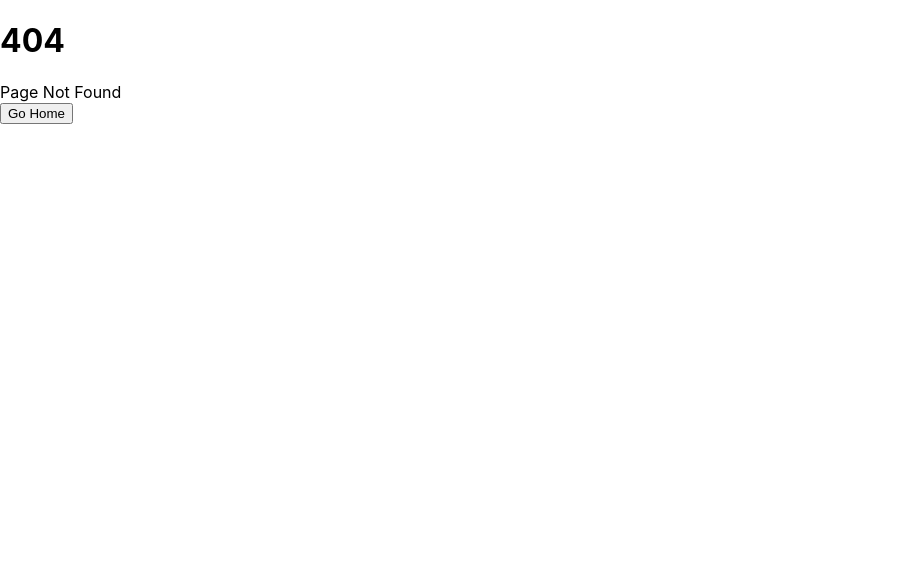
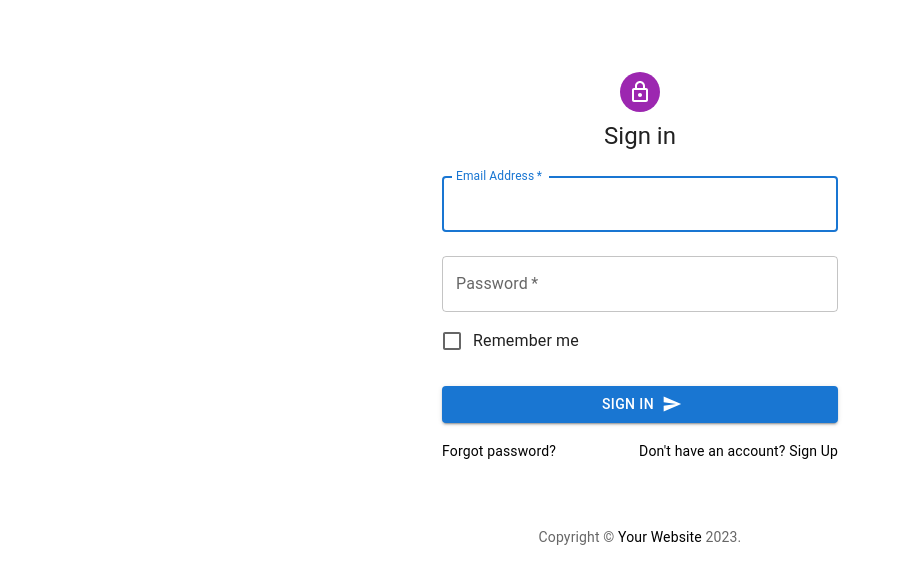
Before and after one commit to MaiThanhPhuc/admin-tech-shop, a React (Create React App) app: page /login in a window 1280 px wide. Before the commit this address had no page. Shown: the top 584 px of the page, without its empty margins (0-902 px from the left). Built offline with nearby package versions, Linux system fonts and the light colour scheme.

Commit message:
login admin

```diff
--- a/package.json
+++ b/package.json
@@ -15,6 +15,7 @@
     "@testing-library/user-event": "^13.2.1",
     "axios": "^1.3.5",
     "formik": "^2.2.9",
+    "jwt-decode": "^3.1.2",
     "prop-types": "^15.8.1",
     "react": "^18.2.0",
     "react-device-detect": "^2.2.3",
@@ -24,6 +25,7 @@
     "react-router": "^6.10.0",
     "react-router-dom": "^6.10.0",
     "react-scripts": "5.0.1",
+    "react-toastify": "^9.1.2",
     "sass": "^1.61.0",
     "styled-components": "^5.3.9",
     "web-vitals": "^2.1.0",
--- /dev/null
+++ b/src/pages/Login/Login.js
@@ -0,0 +1,175 @@
+import * as React from 'react';
+import Avatar from '@mui/material/Avatar';
+import CssBaseline from '@mui/material/CssBaseline';
+import TextField from '@mui/material/TextField';
+import FormControlLabel from '@mui/material/FormControlLabel';
+import Checkbox from '@mui/material/Checkbox';
+import Link from '@mui/material/Link';
+import Grid from '@mui/material/Grid';
+import Box from '@mui/material/Box';
+import LockOutlinedIcon from '@mui/icons-material/LockOutlined';
+import Typography from '@mui/material/Typography';
+import Container from '@mui/material/Container';
+import { createTheme, ThemeProvider } from '@mui/material/styles';
+import { FormEvent, useState } from 'react';
+import axios from 'axios';
+import LoadingButton from '@mui/lab/LoadingButton';
+import SendIcon from '@mui/icons-material/Send';
+import { validateEmail, validatePassword } from '../../util/ValidateData';
+import { ToastContainer, toast } from 'react-toastify';
+import 'react-toastify/dist/ReactToastify.css';
+import { useNavigate } from 'react-router-dom';
+
+function Copyright(props) {
+  return (
+    <Typography variant="body2" color="text.secondary" align="center" {...props}>
+      {'Copyright © '}
+      <Link color="inherit" href="https://mui.com/">
+        Your Website
+      </Link>{' '}
+      {new Date().getFullYear()}
+      {'.'}
+    </Typography>
+  );
+}
+
+const theme = createTheme();
+
+export default function Login() {
+  const [clickLogin, setClickLogin] = useState(false);
+  const [validate, setValidate] = useState(true);
+  const navigate = useNavigate();
+  const handleClickLogin = () => {
+    setClickLogin((prev) => !prev);
+  };
+
+  const validateLogin = (data) => {
+    return validateEmail(data?.email);
+  };
+
+  const handleSubmit = (event) => {
+    event.preventDefault();
+    const data = new FormData(event.currentTarget);
+    handleClickLogin();
+    const loginData = {
+      email: data.get('email'),
+      password: data.get('password'),
+    };
+
+    if (!validateLogin(loginData)) {
+      setValidate(false);
+      handleClickLogin();
+      return;
+    }
+
+    let config = {
+      method: 'post',
+      maxBodyLength: Infinity,
+      url: 'https://kltn-ecommerce.herokuapp.com/api/login',
+      headers: {
+        'Content-Type': 'application/json',
+      },
+      data: loginData,
+    };
+
+    axios
+      .request(config)
+      .then((response) => {
+        const dataResp = response.data;
+        navigate('/dashboard');
+        localStorage.setItem('access_token', dataResp.data.access_token);
+      })
+      .catch((error) => {
+        console.log(error);
+        toast.error('Incorret email or password.');
+      })
+      .finally(() => handleClickLogin());
+  };
+
+  return (
+    <>
+      <ThemeProvider theme={theme}>
+        <Container component="main" maxWidth="xs">
+          <CssBaseline />
+          <Box
+            sx={{
+              marginTop: 8,
+              display: 'flex',
+              flexDirection: 'column',
+              alignItems: 'center',
+            }}
+          >
+            <Avatar sx={{ m: 1, bgcolor: 'secondary.main' }}>
+              <LockOutlinedIcon />
+            </Avatar>
+            <Typography component="h1" variant="h5">
+              Sign in
+            </Typography>
+            <Box component="form" onSubmit={handleSubmit} noValidate sx={{ mt: 1 }}>
+              <TextField
+                error={!validate}
+                margin="normal"
+                required
+                fullWidth
+                id="email"
+                label="Email Address"
+                name="email"
+                autoComplete="email"
+                autoFocus
+              />
+              <TextField
+                error={!validate}
+                margin="normal"
+                required
+                fullWidth
+                name="password"
+                label="Password"
+                type="password"
+                id="password"
+                autoComplete="current-password"
+              />
+              <FormControlLabel control={<Checkbox value="remember" color="primary" />} label="Remember me" />
+              <LoadingButton
+                type="submit"
+                endIcon={<SendIcon />}
+                loading={clickLogin}
+                loadingPosition="end"
+                variant="contained"
+                fullWidth
+                sx={{ mt: 3, mb: 2 }}
+              >
+                <span>Sign In</span>
+              </LoadingButton>
+
+              <Grid container>
+                <Grid item xs>
+                  <Link href="#" variant="body2">
+                    Forgot password?
+                  </Link>
+                </Grid>
+                <Grid item>
+                  <Link href="/signUp" variant="body2">
+                    {"Don't have an account? Sign Up"}
+                  </Link>
+                </Grid>
+              </Grid>
+            </Box>
+          </Box>
+          <Copyright sx={{ mt: 8, mb: 4 }} />
+        </Container>
+      </ThemeProvider>
+      <ToastContainer
+        position="bottom-center"
+        autoClose={2000}
+        hideProgressBar
+        newestOnTop={false}
+        closeOnClick
+        rtl={false}
+        pauseOnFocusLoss
+        draggable
+        pauseOnHover
+        theme="dark"
+      />
+    </>
+  );
+}
--- a/src/routes/MyRoutes.js
+++ b/src/routes/MyRoutes.js
@@ -1,4 +1,4 @@
-import { Routes, Route } from 'react-router-dom';
+import { Routes, Route, useNavigate } from 'react-router-dom';
 import PrivateRoute from './PrivateRoute';
 import MainLayout from '../layout/MainLayout/MainLayout';
 import Dashboard from '../pages/Dashboard/Dashboard';
@@ -14,10 +14,12 @@
 import AddCategory from '../pages/Category/AddCategory';
 import ListCategory from '../pages/Category/ListCategory';
 import AddStore from '../pages/Store/AddStore';
+import Login from '../pages/Login/Login';
 const MyRoutes = () => {
   return (
     <>
       <Routes>
+        <Route path="/login" element={<Login />} />
         <Route element={<PrivateRoute />}>
           <Route path="/" element={<MainLayout />}>
             <Route path="/dashboard" element={<Dashboard />} exact />
--- a/src/routes/PrivateRoute.js
+++ b/src/routes/PrivateRoute.js
@@ -1,8 +1,17 @@
 import { Outlet, Navigate } from 'react-router-dom';
+import Login from '../pages/Login/Login';
+import jwt from 'jwt-decode';
 
 const PrivateRoute = () => {
-  const auth = localStorage.getItem('user');
-  return auth !== null ? <Outlet /> : <Outlet />;
+  const auth = localStorage.getItem('access_token');
+  const checkAuthAdmin = () => {
+    if (auth === null) return false;
+    const role = jwt(auth).role;
+    if (role === 'adminSystem' || role === 'adminShop') return true;
+    else return false;
+  };
+
+  return checkAuthAdmin() ? <Outlet /> : <Navigate to="/login" />;
 };
 
 export default PrivateRoute;
```
Also changed, not shown: src/util/ValidateData.js (renamed from src/util/ValidateData.tsx), src/util/createInstance.js (added), src/util/createInstance.tsx (deleted), src/util/formatCurency.js (renamed from src/util/formatCurency.tsx), 2 other files (tests, documents, lock files or other folders).
